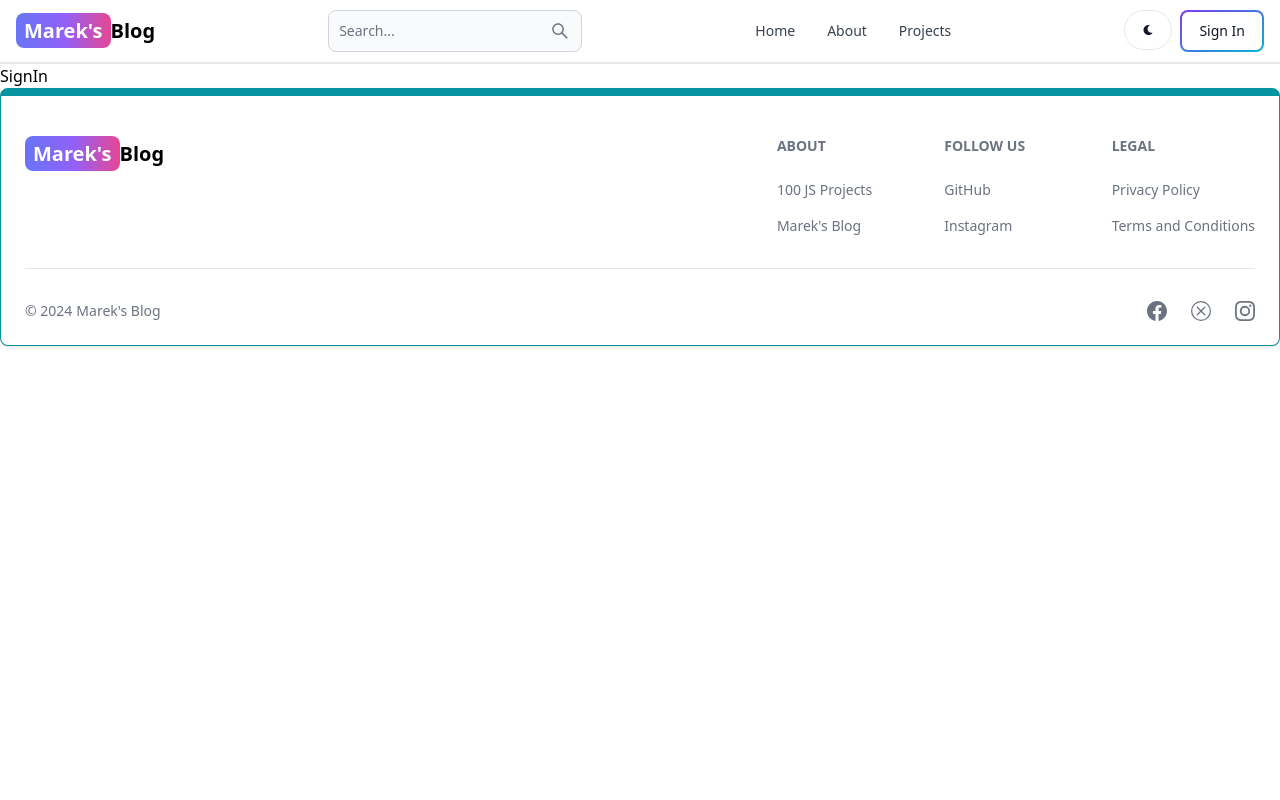
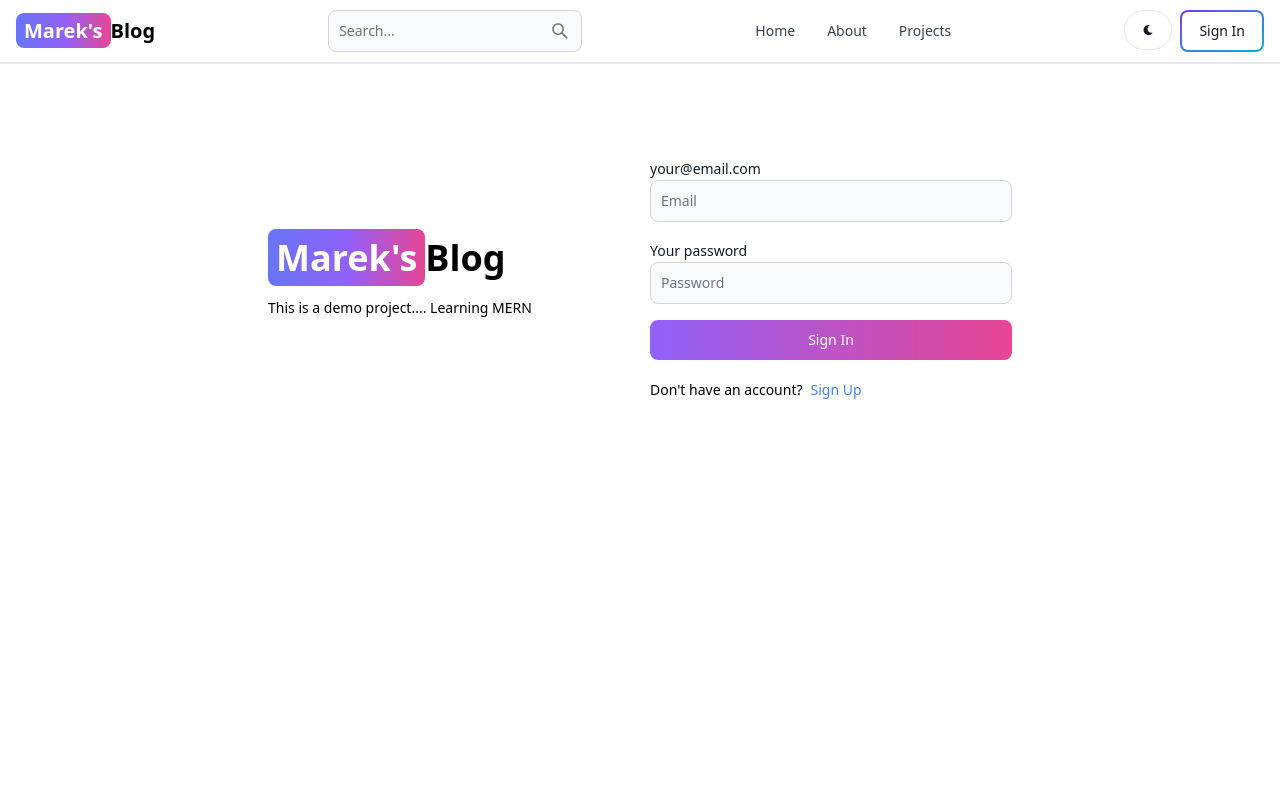
Before and after one commit to MareksNo/MERN_blog, a React (Vite) app in the folder client/: page /sign-in in a window 1280 px wide. Shown: the top 800 px of the page. Built offline with nearby package versions, Linux system fonts and the light colour scheme.

Commit message:
Complete sign in page functionality

```diff
--- a/client/src/pages/SignIn.jsx
+++ b/client/src/pages/SignIn.jsx
@@ -1,7 +1,106 @@
-import React from "react";
+import React, { useState } from "react";
+import { Link, useNavigate } from "react-router-dom";
+import { Label, TextInput, Button, Alert, Spinner } from "flowbite-react";
 
-function SignIn() {
-  return <div>SignIn</div>;
+export default function SignIn() {
+  const [formData, setFormData] = useState({});
+  const [errorMessage, setErrorMessage] = useState(null);
+  const [loading, setLoading] = useState(false);
+  const navigate = useNavigate();
+  const handleChange = (e) => {
+    setFormData({ ...formData, [e.target.id]: e.target.value.trim() });
+  };
+
+  const handleSubmit = async (e) => {
+    e.preventDefault();
+    if (!formData.email || !formData.password) {
+      return setErrorMessage("Please fill out all fields. ");
+    }
+    try {
+      setLoading(true);
+      setErrorMessage(null);
+      const res = await fetch("api/auth/signin", {
+        method: "POST",
+        headers: { "Content-Type": "application/json" },
+        body: JSON.stringify(formData),
+      });
+      const data = await res.json();
+      if (data.success === false) {
+        return setErrorMessage(data.message);
+      }
+      setLoading(false);
+      if (res.ok) {
+        navigate("/");
+      }
+    } catch (error) {
+      setErrorMessage(error.message);
+      setLoading(false);
+    }
+  };
+
+  return (
+    <div className="min-h-screen mt-20">
+      <div className="flex p-3 max-w-3xl mx-auto flex-col md:flex-row md:items-center gap-5">
+        <div className="flex-1">
+          <Link to="/" className="font-bold dark:text-white sm:text-4xl">
+            <span className="px-2 py-1 bg-gradient-to-r from-indigo-500 via-purple-500 to-pink-500 rounded-lg text-white">
+              Marek's
+            </span>
+            Blog
+          </Link>
+          <p className="text-sm mt-5">
+            This is a demo project.... Learning MERN
+          </p>
+        </div>
+
+        <div className="flex-1">
+          <form className="flex flex-col gap-4" onSubmit={handleSubmit}>
+            <div>
+              <Label value="your@email.com"></Label>
+              <TextInput
+                type="text"
+                placeholder="Email"
+                id="email"
+                onChange={handleChange}
+              ></TextInput>
+            </div>
+            <div>
+              <Label value="Your password"></Label>
+              <TextInput
+                type="password"
+                placeholder="Password"
+                id="password"
+                onChange={handleChange}
+              ></TextInput>
+            </div>
+            <Button
+              gradientDuoTone="purpleToPink"
+              type="submit"
+              disabled={loading}
+            >
+              {loading ? (
+                <>
+                  <Spinner size="sm"></Spinner>
+                  <span className="pl-3">Loading...</span>
+                </>
+              ) : (
+                "Sign In"
+              )}
+            </Button>
+          </form>
+          <div className="flex gap-2 text-sm mt-5">
+            <span>Don't have an account?</span>
+            <Link to="/sign-up" className="text-blue-500">
+              Sign Up
+            </Link>
+          </div>
+          {errorMessage && (
+            <Alert className="mt-5" color="failure">
+              {errorMessage}
+            </Alert>
+          )}
+        </div>
+      </div>
+    </div>
+  );
 }
-
-export default SignIn;
```
